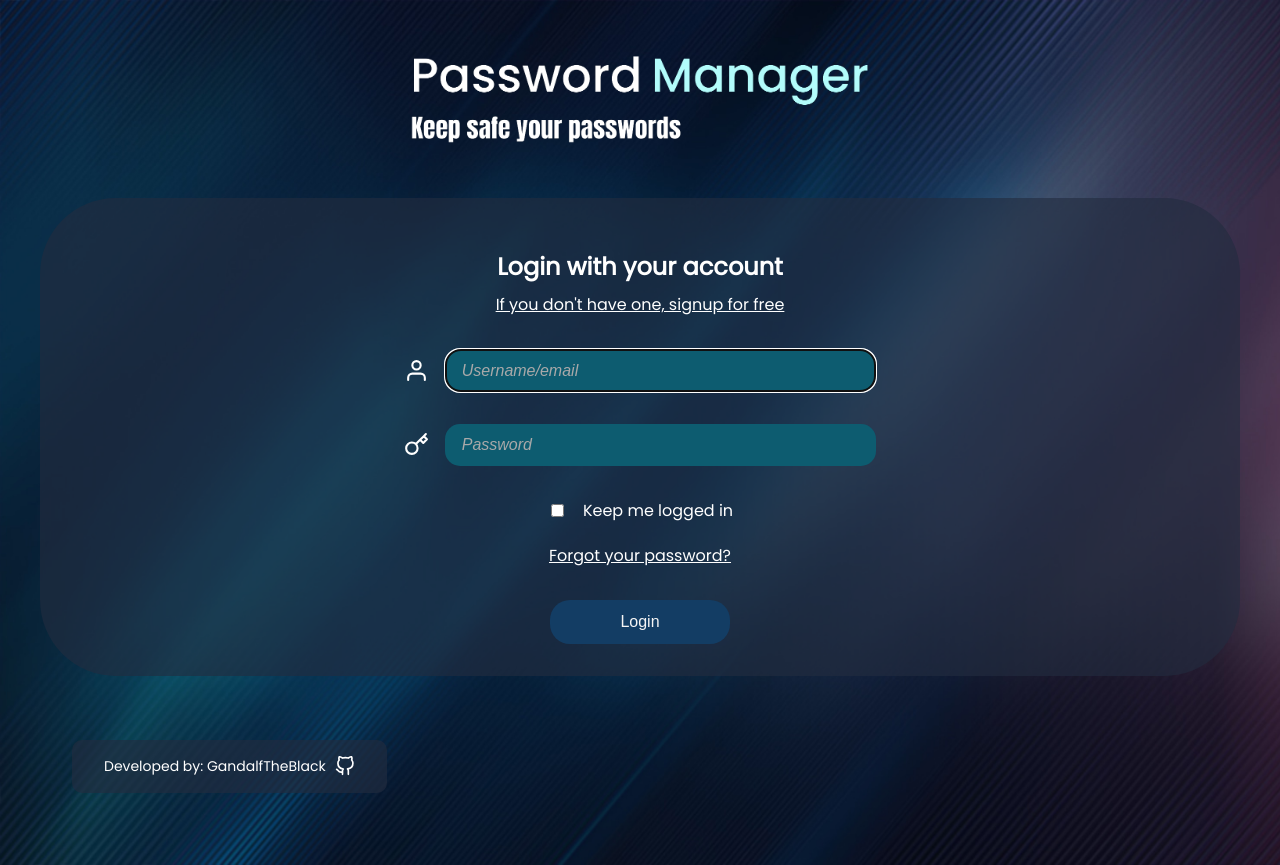
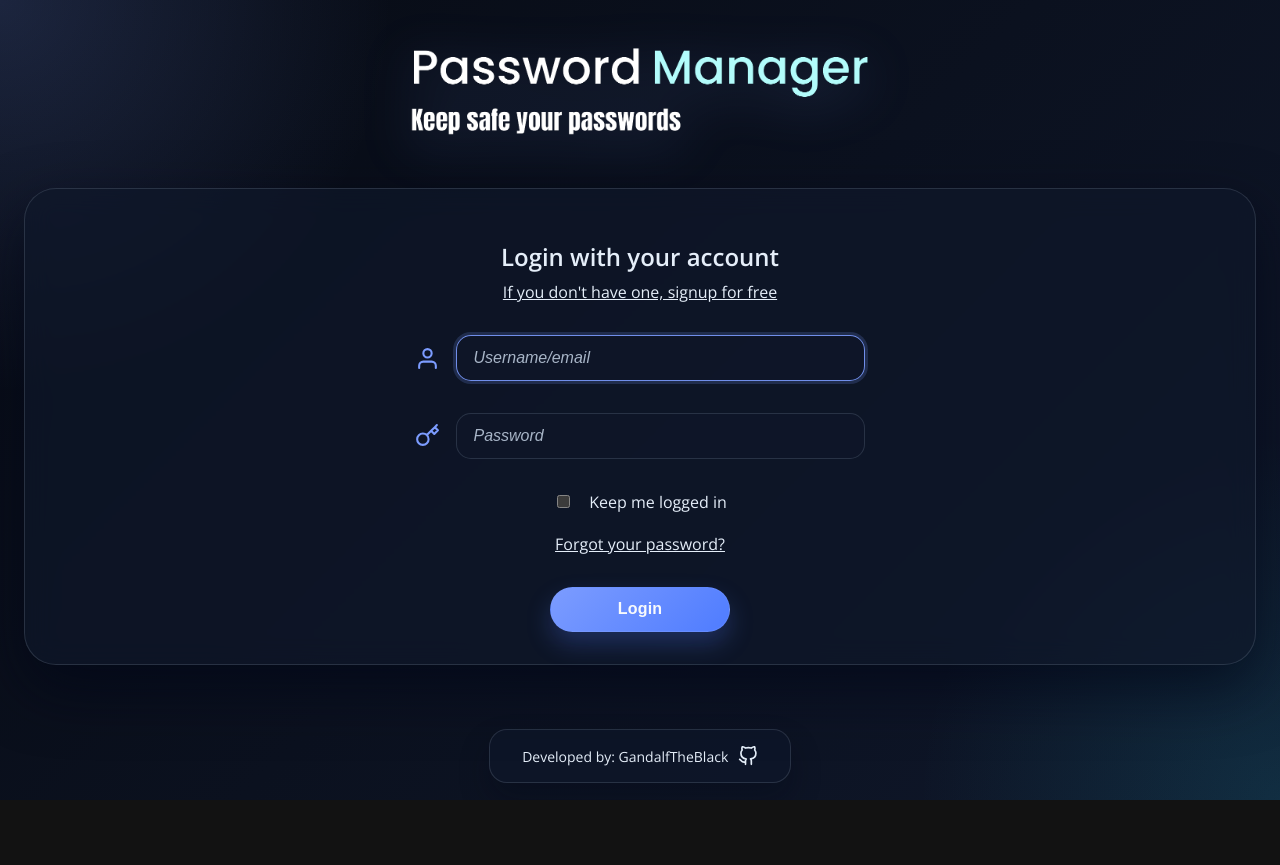
Before and after one commit to GandalfTheBlack16/password-manager, a React (Vite) app: page /login in a window 1280 px wide. After the commit the page ends 800 px from the top, so only its background shows below. Built offline with nearby package versions, Linux system fonts and the light colour scheme; no server answers.

Commit message:
Improved UI

```diff
--- a/index.html
+++ b/index.html
@@ -2,11 +2,12 @@
 <html lang="en">
   <head>
     <meta charset="UTF-8" />
+    <meta name="viewport" content="width=device-width, initial-scale=1.0" />
+    <meta name="theme-color" content="#070b14" />
     <link rel="icon" type="image/svg+xml" href="/favicon.png" />
     <link rel="preconnect" href="https://fonts.googleapis.com">
     <link rel="preconnect" href="https://fonts.gstatic.com" crossorigin>
     <link href="https://fonts.googleapis.com/css2?family=Open+Sans:wght@300;400;500;600&family=Poppins&display=swap" rel="stylesheet">
-    <meta name="viewport" content="width=device-width, initial-scale=1.0" />
     <title>Password Manager</title>
   </head>
   <body>
--- /dev/null
+++ b/pnpm-workspace.yaml
@@ -0,0 +1,3 @@
+allowBuilds:
+  '@swc/core': false
+  esbuild: false
--- a/src/App.css
+++ b/src/App.css
@@ -1,65 +1,122 @@
+:root {
+  color-scheme: dark;
+  --bg: #070b14;
+  --bg-accent: #111827;
+  --surface: rgba(15, 23, 42, 0.8);
+  --surface-strong: rgba(15, 23, 42, 0.96);
+  --surface-soft: rgba(30, 41, 59, 0.85);
+  --border: rgba(148, 163, 184, 0.2);
+  --text: #e5eef9;
+  --muted: #a8b5c7;
+  --primary: #7c9cff;
+  --primary-strong: #4f7cff;
+  --secondary: #22d3ee;
+  --success: #34d399;
+  --danger: #f87171;
+  --danger-soft: rgba(248, 113, 113, 0.12);
+  --shadow: 0 24px 60px rgba(2, 6, 23, 0.65);
+}
+
+* {
+  box-sizing: border-box;
+}
+
+html,
+body,
+#root {
+  min-height: 100%;
+}
+
 body {
-  background-image: url(assets/background.jpg);
-  background-size: cover;
-  color: white;
+  margin: 0;
+  min-height: 100vh;
+  background:
+    radial-gradient(circle at top left, rgba(124, 156, 255, 0.18), transparent 26%),
+    radial-gradient(circle at bottom right, rgba(34, 211, 238, 0.12), transparent 24%),
+    linear-gradient(135deg, var(--bg) 0%, #0f172a 100%);
+  color: var(--text);
   font-family: 'Open Sans', sans-serif;
-  font-family: 'Poppins', sans-serif;
 }
 
 #root {
   max-width: 1280px;
   margin: 0 auto;
-  padding: 2rem;
+  padding: 2rem 1.5rem 0;
   text-align: center;
   display: flex;
   flex-direction: column;
   align-items: stretch;
   gap: 2rem;
-  border-radius: 20px;
 }
 
 main {
-  background-color: #232d3f9e;
+  background: rgba(15, 23, 42, 0.7);
+  border: 1px solid var(--border);
+  backdrop-filter: blur(14px);
   min-width: 70%;
   padding: 2rem;
   display: flex;
   flex-direction: column;
-  border-radius: 76px;
+  border-radius: 32px;
+  box-shadow: var(--shadow);
 }
 
 .logo-home {
   width: 460px;
+  max-width: 100%;
+  filter: drop-shadow(0 10px 25px rgba(124, 156, 255, 0.25));
 }
 
 input[type=text],
 input[type=password],
-input[type=email] {
-  background-color: #0d5c70;
-  border: 1px solid transparent;
+input[type=email],
+input[type=search],
+input {
+  background: rgba(15, 23, 42, 0.9);
+  border: 1px solid rgba(148, 163, 184, 0.2);
   border-radius: 15px;
-  color: white;
+  color: var(--text);
+  transition: border-color 0.2s ease, box-shadow 0.2s ease, background 0.2s ease;
+}
+
+input::placeholder {
+  color: var(--muted);
+}
+
+input:focus {
+  outline: none;
+  border-color: rgba(124, 156, 255, 0.9);
+  box-shadow: 0 0 0 3px rgba(124, 156, 255, 0.18);
 }
 
 button {
   padding: .8rem 2rem;
   font-size: medium;
-  color: whitesmoke;
-  background-color: #133d64;
-  border: none;
-  border-radius: 20px;
+  color: #f8fafc;
+  background: linear-gradient(135deg, var(--primary) 0%, var(--primary-strong) 100%);
+  border: 1px solid rgba(124, 156, 255, 0.28);
+  border-radius: 999px;
+  font-weight: 600;
+  letter-spacing: 0.01em;
+  transition: transform 0.2s ease, box-shadow 0.2s ease, opacity 0.2s ease;
+  box-shadow: 0 12px 24px rgba(79, 124, 255, 0.25);
 }
 
 button:hover {
   cursor: pointer;
-  background-color: #1d4469;
+  transform: translateY(-1px);
+  box-shadow: 0 16px 28px rgba(79, 124, 255, 0.32);
 }
 
 button:disabled {
-  background-color: #415262;
+  background: rgba(148, 163, 184, 0.2);
+  box-shadow: none;
+  border-color: transparent;
 }
 
 button:disabled:hover {
   cursor: not-allowed;
+  transform: none;
 }
 
 @media (max-width: 425px) {
@@ -72,7 +129,7 @@ button:disabled:hover {
   main {
     padding: 1rem;
     font-size: 12px;
-    border-radius: 38px;
+    border-radius: 24px;
   }
 
   .logo-home {
@@ -98,7 +155,7 @@ button:disabled:hover {
 }
 
 a {
-  color: white;
+  color: var(--text);
 }
 
 h2,
@@ -114,33 +171,32 @@ h3 {
 .tooltip .tooltip_text {
   visibility: hidden;
   width: max-content;
-  background-color: #2f70ad;
+  background-color: rgba(15, 23, 42, 0.96);
+  border: 1px solid var(--border);
   font-size: 14px;
-  color: #fff;
+  color: var(--text);
   text-align: center;
   padding: 5px 10px;
-  border-radius: 6px;
+  border-radius: 10px;
   position: absolute;
   z-index: 1;
-  /*to change direction*/
   top: 125%;
   left: 50%;
   margin-left: -60px;
   opacity: 0;
   transition: all ease 0.4s;
+  box-shadow: var(--shadow);
 }
 
 .tooltip .tooltip_text::after {
   content: "";
   position: absolute;
-  /*to change direction*/
   bottom: 100%;
   left: 50%;
   margin-left: -5px;
   border-width: 7px;
   border-style: solid;
-  /*to change direction*/
-  border-color: transparent transparent #2f70ad transparent;
+  border-color: transparent transparent rgba(15, 23, 42, 0.96) transparent;
 }
 
 .tooltip:hover .tooltip_text {
@@ -149,9 +205,9 @@ h3 {
 }
 
 .toogle {
-  background-color: #2f70ad;
+  background-color: var(--primary);
 }
 
 .toogle:hover {
-  background-color: #2f70ad;
+  background-color: var(--primary-strong);
 }
--- a/src/components/account/Account.css
+++ b/src/components/account/Account.css
@@ -2,6 +2,11 @@
     display: block;
     margin: auto;
     width: 50%;
+    padding: 2rem 1.5rem;
+    background: rgba(15, 23, 42, 0.6);
+    border: 1px solid rgba(148, 163, 184, 0.18);
+    border-radius: 26px;
+    box-shadow: 0 18px 35px rgba(2, 6, 23, 0.22);
 }
 
 .inputs {
@@ -50,27 +55,27 @@
 }
 
 .invalid {
-    border: 1px solid brown !important;
+    border: 1px solid rgba(248, 113, 113, 0.9) !important;
+    box-shadow: 0 0 0 3px rgba(248, 113, 113, 0.12);
 }
 
 .validation_message {
     font-size: 14px;
     font-weight: 600;
     margin-top: 4px;
-    color: brown;
+    color: var(--danger);
 }
 
 .loading {
     width: 25px;
     height: 25px;
-    border: 4px solid #FFF;
+    border: 4px solid rgba(255,255,255,0.8);
     border-bottom-color: transparent;
     border-radius: 50%;
     box-sizing: border-box;
     display: inline-block;
     animation: rotation 1s linear infinite;
 }
-
 
 @keyframes rotation {
     0% {
@@ -95,7 +100,7 @@
 .icon.tooltip .tooltip_text::after {
     bottom: 31%;
     left: -4%;
-    border-color: transparent #2f70ad transparent transparent;
+    border-color: transparent rgba(15, 23, 42, 0.96) transparent transparent;
 }
 
 .icon_button {
@@ -110,6 +115,7 @@
 @media (max-width: 425px) {
     .account_form {
         width: 80%;
+        padding: 1.2rem .9rem;
     }
     .inputs label {
         gap: 5px;
--- a/src/components/footer/Footer.css
+++ b/src/components/footer/Footer.css
@@ -1,17 +1,20 @@
 footer {
     width: fit-content;
-    margin: 2rem;
-    background-color: #232d3f9e;
+    margin: 2rem auto 0;
+    background: rgba(15, 23, 42, 0.72);
+    border: 1px solid rgba(148, 163, 184, 0.2);
     padding: 1rem 2rem;
-    border-radius: 10px;
-    transition: all 0.4s;
+    border-radius: 18px;
+    transition: all 0.25s ease;
+    box-shadow: 0 16px 30px rgba(2, 6, 23, 0.28);
 }
 
 footer:hover {
     cursor: pointer;
     padding-right: 50px;
-    background-color: #0d5c707e;
-    border: solid 1.5px #232d3f9e;
+    background: rgba(124, 156, 255, 0.12);
+    border-color: rgba(124, 156, 255, 0.28);
+    transform: translateY(-1px);
 }
 
 footer a {
@@ -20,4 +23,5 @@ footer a {
     align-items: center;
     gap: .6rem;
     font-size: 14px;
+    color: var(--text);
 }
--- a/src/components/form/Form.css
+++ b/src/components/form/Form.css
@@ -3,8 +3,13 @@
     flex-direction: column;
     align-items: center;
     gap: 1.5rem;
-    width: 50%;
+    width: min(100%, 620px);
     margin: auto;
+    padding: 2rem 1.5rem;
+    background: rgba(15, 23, 42, 0.6);
+    border: 1px solid rgba(148, 163, 184, 0.18);
+    border-radius: 28px;
+    box-shadow: 0 18px 35px rgba(2, 6, 23, 0.22);
 }
 
 .form label {
@@ -13,11 +18,12 @@
     align-items: flex-start;
     gap: 5px;
     width: 100%;
+    color: var(--text);
 }
 
 .form label input {
     width: 100%;
-    padding: .7rem 1rem;
+    padding: .8rem 1rem;
     font-size: 14px;
 }
 
@@ -25,14 +31,16 @@
     display: flex;
     width: 100%;
     gap: 1rem;
+    justify-content: center;
 }
 
 .form_actions button[type='reset'] {
-    background-color: #2f455b;
+    background: rgba(148, 163, 184, 0.14);
+    border-color: rgba(148, 163, 184, 0.24);
 }
 
 .form_actions button[type='reset']:hover {
-    background-color: #375069;
+    background: rgba(148, 163, 184, 0.2);
 }
 
 .form button {
@@ -46,10 +54,11 @@
         width: 90%;
         margin: unset;
         gap: 1rem;
+        padding: 1.4rem 1rem;
     }
 
     .form label input {
-        padding: .4rem .8rem;
+        padding: .6rem .8rem;
     }
 
     .form button {
--- a/src/components/login/Login.css
+++ b/src/components/login/Login.css
@@ -16,16 +16,17 @@
 
 .login_form .icon {
     font-size: 25px;
+    color: var(--primary);
 }
 
 ::placeholder {
-    color: #a9a9a9;
+    color: #93a4ba;
     font-weight: 300;
     font-style: oblique;
 }
 
 .login_form input {
-    padding: .7rem 1rem;
+    padding: .8rem 1rem;
     border-radius: 15px;
     font-size: medium;
     font-weight: 500;
@@ -33,7 +34,8 @@
 }
 
 .login_form input.invalid {
-    border: 2px solid #d10f0fc9;
+    border: 2px solid rgba(248, 113, 113, 0.9);
+    box-shadow: 0 0 0 3px rgba(248, 113, 113, 0.12);
 }
 
 .login-options {
@@ -46,6 +48,7 @@
 
 .login-options input[type="checkbox"] {
     width: unset;
+    accent-color: var(--primary);
 }
 
 button {
@@ -60,11 +63,11 @@ button {
 }
 
 .validation_error span {
-    color: #990b0b;
+    color: var(--danger);
 }
 
 .validation_error span.success {
-    color: white;
+    color: var(--success);
     font-weight: 600;
 }
 
```
Also changed, not shown: src/components/header/Header.css (+30 -15 lines), src/components/vaults/Vaults.css (+21 -8 lines), 1 other file (tests, documents, lock files or other folders).
